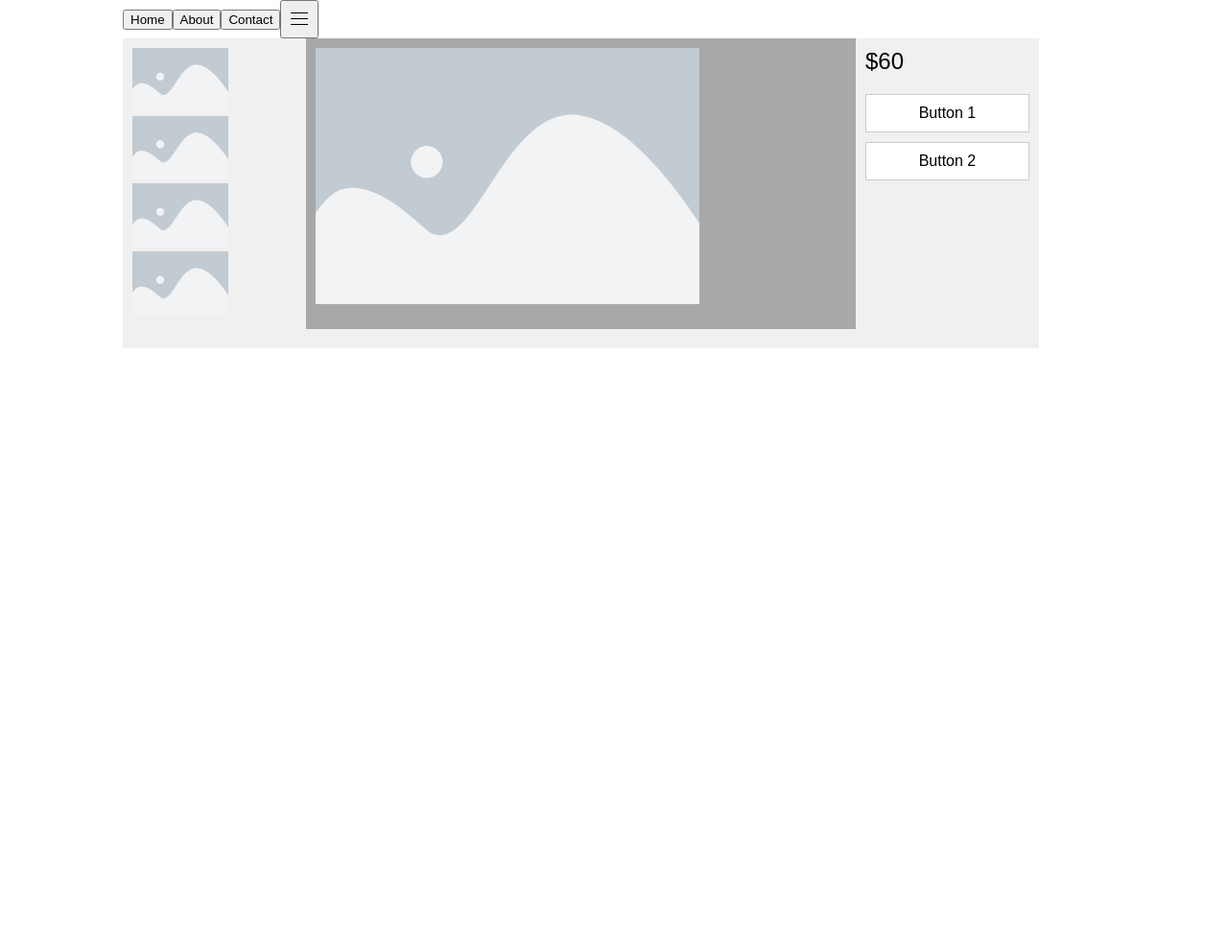
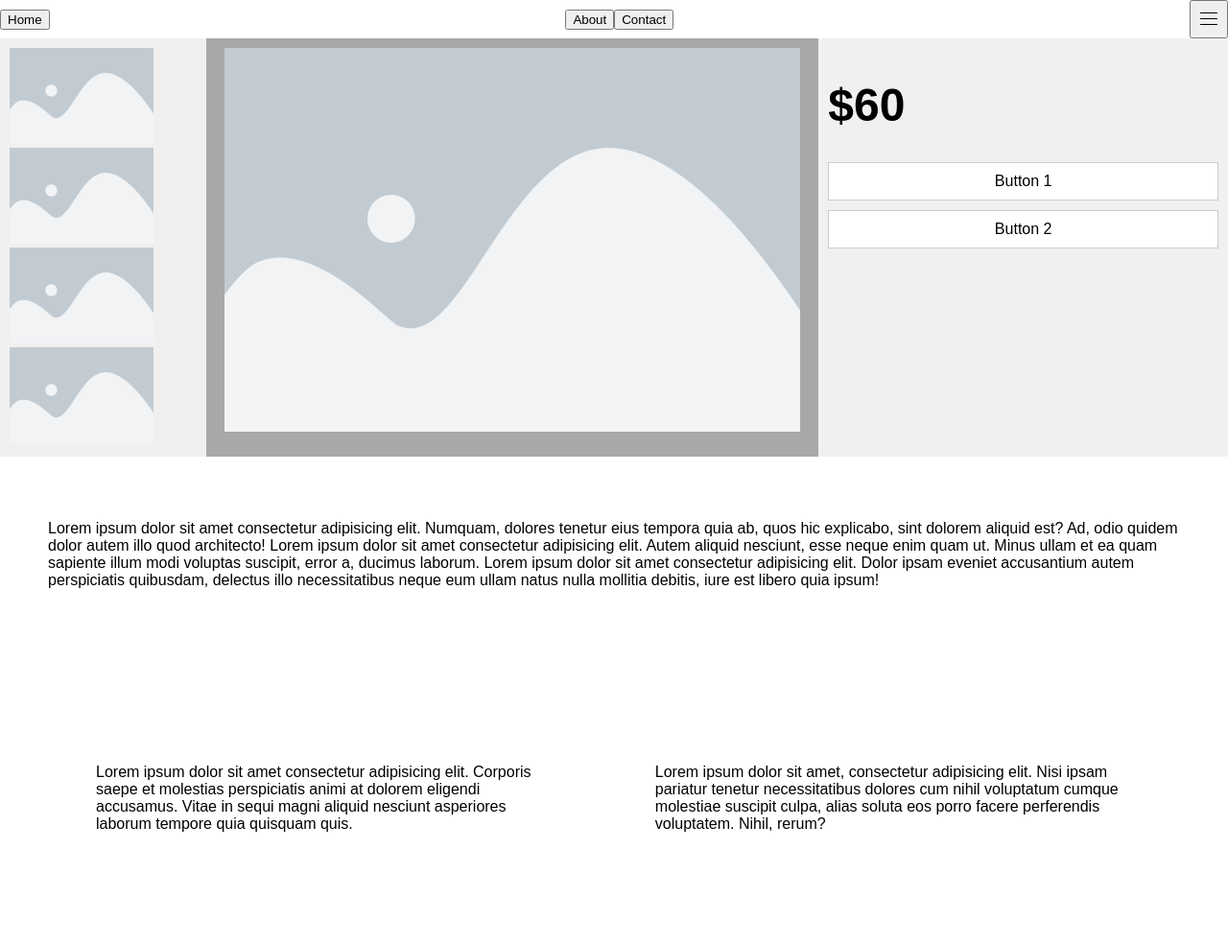
Before and after one commit to jyelopez/Mug-Website, a plain HTML site: page index.html in a window 1280 px wide. Shown: the whole page at 96% size. Before the commit the page ends 800 px from the top, so only its background shows below. Drawn offline with Linux system fonts and the light colour scheme.

Commit message:
Update 0.3

```diff
--- a/index.html
+++ b/index.html
@@ -31,7 +31,7 @@
             box-sizing: border-box;
         }
         .right-bar {
-            width: 20%;
+            width: 40%;
             background-color: #f0f0f0;
             padding: 10px;
             box-sizing: border-box;
@@ -54,24 +54,43 @@
             box-sizing: border-box;
             text-align: center;
         }
-
         .svg-header {
             width: 40px;
             height: 40px;
             display: flex;
             align-items: center;
+            margin-left: auto;
         }
         .btns {
             display: flex;
             align-items: center;
         }
+        .btns .about {
+            margin-left: auto;
+        }
         .main-content {
             display: flex;
             justify-content: center;
         }
-        .wrapper {
-            padding-left: 10%;
-            padding-right: 10%;
+        .content {
+            display: grid;
+            grid-template-columns: 1fr 1fr 1fr;
+        }
+        .content img {
+            grid-column: 2/3;
+        }
+        .popup {
+            display: flex;
+            padding: 50px;
+        }
+        .p1 {
+            padding: 50px;
+        }
+        .p2 {
+            padding: 50px;
+        }
+        .below-content {
+            padding: 50px;
         }
     </style>
 </head>
@@ -80,7 +99,7 @@
         <header class="header">
             <div class="btns">
                 <button>Home</button>
-                <button>About</button>
+                <button class="about">About</button>
                 <button>Contact</button>
                 <button class="svg-header">
                     <svg xmlns="http://www.w3.org/2000/svg" height="24px" viewBox="0 0 24 24" width="24px" focusable="false" aria-hidden="true" style="pointer-events: none; display: inherit; width: 100%; height: 100%;"><path d="M21 6H3V5h18v1zm0 5H3v1h18v-1zm0 6H3v1h18v-1z"></path></svg>
@@ -89,22 +108,30 @@
         </header>
         <div class="main-content">
             <div class="sidebar">
-                <img src="elementor-placeholder-image.webp" alt="" width="100px">
-                <img src="elementor-placeholder-image.webp" alt="" width="100px">
-                <img src="elementor-placeholder-image.webp" alt="" width="100px">
-                <img src="elementor-placeholder-image.webp" alt="" width="100px">
+                <img src="elementor-placeholder-image.webp" alt="" width="150px">
+                <img src="elementor-placeholder-image.webp" alt="" width="150px">
+                <img src="elementor-placeholder-image.webp" alt="" width="150px">
+                <img src="elementor-placeholder-image.webp" alt="" width="150px">
             </div>
             <div class="content">
-                <img src="elementor-placeholder-image.webp" alt="" width="400px">
+                <img src="elementor-placeholder-image.webp" alt="" width="600px">
             </div>
             <div class="right-bar">
-                <div class="price">$60</div>
+                <div class="price"> <h1> $60 </h1> </div>
                 <div class="button">Button 1</div>
                 <div class="button">Button 2</div>
             </div>
         </div>
-        <div class="footer">
-            <!-- Footer content goes here -->
+        <div class="below-content">
+            <p>Lorem ipsum dolor sit amet consectetur adipisicing elit. Numquam, dolores tenetur eius tempora quia ab, quos hic explicabo, sint dolorem aliquid est? Ad, odio quidem dolor autem illo quod architecto! Lorem ipsum dolor sit amet consectetur adipisicing elit. Autem aliquid nesciunt, esse neque enim quam ut. Minus ullam et ea quam sapiente illum modi voluptas suscipit, error a, ducimus laborum. Lorem ipsum dolor sit amet consectetur adipisicing elit. Dolor ipsam eveniet accusantium autem perspiciatis quibusdam, delectus illo necessitatibus neque eum ullam natus nulla mollitia debitis, iure est libero quia ipsum!</p>
+        </div>
+        <div class="popup">
+            <div class="p1"><p>
+                Lorem ipsum dolor sit amet consectetur adipisicing elit. Corporis saepe et molestias perspiciatis animi at dolorem eligendi accusamus. Vitae in sequi magni aliquid nesciunt asperiores laborum tempore quia quisquam quis.
+            </p></div>
+            <div class="p2"><p>
+                Lorem ipsum dolor sit amet, consectetur adipisicing elit. Nisi ipsam pariatur tenetur necessitatibus dolores cum nihil voluptatum cumque molestiae suscipit culpa, alias soluta eos porro facere perferendis voluptatem. Nihil, rerum?
+            </p></div>
         </div>
     </div>
 </body>
```
